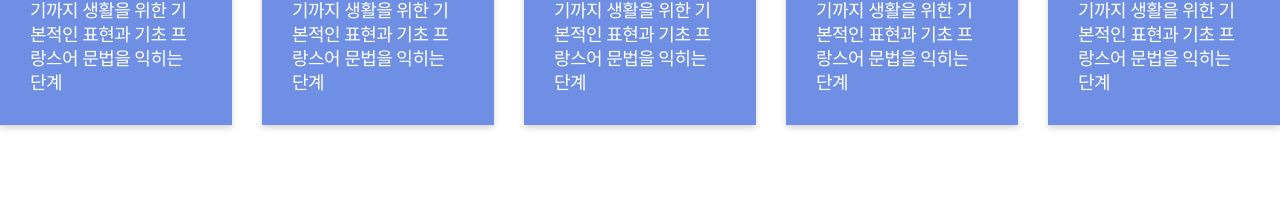
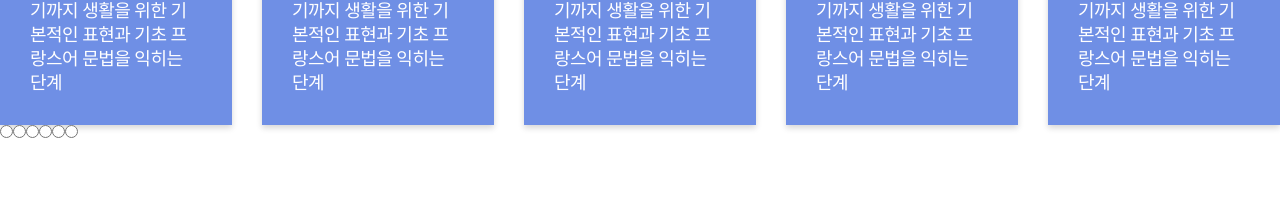
Before and after one commit to hongduck710/alliance, a React (Vite) app: page /center-class in a window 1280 px wide. Shown: the part 1440-1655 px from the top of the page. Built offline with nearby package versions, Linux system fonts and the light colour scheme; a web font is replaced by a local one.

Commit message:
센터강의 목록 진행중

```diff
--- a/src/App.jsx
+++ b/src/App.jsx
@@ -339,6 +339,8 @@ text-align:center; border-radius:50%;
 
     }
     @media (max-width:1000px){
+      header nav .logo a{font-size:25px;}
+      header nav .menus a{margin-right:20px; font-size:14px;}
       .main-cards ul{flex-wrap:wrap;}
       .main-cards ul li{width:47%;}
       .main-cards h1{font-size:50px;}
@@ -361,6 +363,8 @@ text-align:center; border-radius:50%;
     }
 
     @media (max-width:768px){
+      header nav .logo a{font-size:22px;}
+      header nav .menus a{margin-right:17px;}
       .menus{display:none;}
       .m-hamburger-btn{display:block; cursor: pointer;padding: 22px 0;}
       .video-class ul{flex-wrap:wrap;}
--- a/src/components/Calendar.jsx
+++ b/src/components/Calendar.jsx
@@ -3,6 +3,7 @@ import {useRef} from "react";
 const Calendar = () => {
 
     const tableRef = useRef();
+    const calRef = useRef();
 
     let date = new Date();
     let y = date.getFullYear();
@@ -55,11 +56,13 @@ const Calendar = () => {
                         <th key={idx}>{day}</th>
                     ))}
                 </tr>
-                <tr>
+                <tr ref={calRef}>
 
                 </tr>
-               { console.log(tableRef.current)}
+
+                {console.log(calRef)}
             </table>
+
         </>
     )
 }
--- /dev/null
+++ b/src/components/CenterClasses.jsx
@@ -0,0 +1,16 @@
+const CenterClasses = () => {
+    return (
+        <div className="center-classes">
+            <div className="class-tab">
+                <input type="radio" id="" />
+                <input type="radio" id="" />
+                <input type="radio" id="" />
+                <input type="radio" id="" />
+                <input type="radio" id="" />
+                <input type="radio" id="" />
+            </div>
+        </div>
+    )
+}
+
+export default CenterClasses;
--- a/src/pages/CenterClass.jsx
+++ b/src/pages/CenterClass.jsx
@@ -2,6 +2,7 @@ import ClassHeadline from "../components/ClassHeadline";
 import Calendar from "../components/Calendar";
 import ClassInfo from "../components/ClassInfo";
 import LevelsNotice from "../components/LevelsNotice";
+import CenterClasses from "../components/CenterClasses";
 
 const CenterClass = () => {
 
@@ -14,6 +15,7 @@ const CenterClass = () => {
                 <Calendar />
             </div>
             <LevelsNotice />
+            <CenterClasses />
         </section>
     );
 }
```
